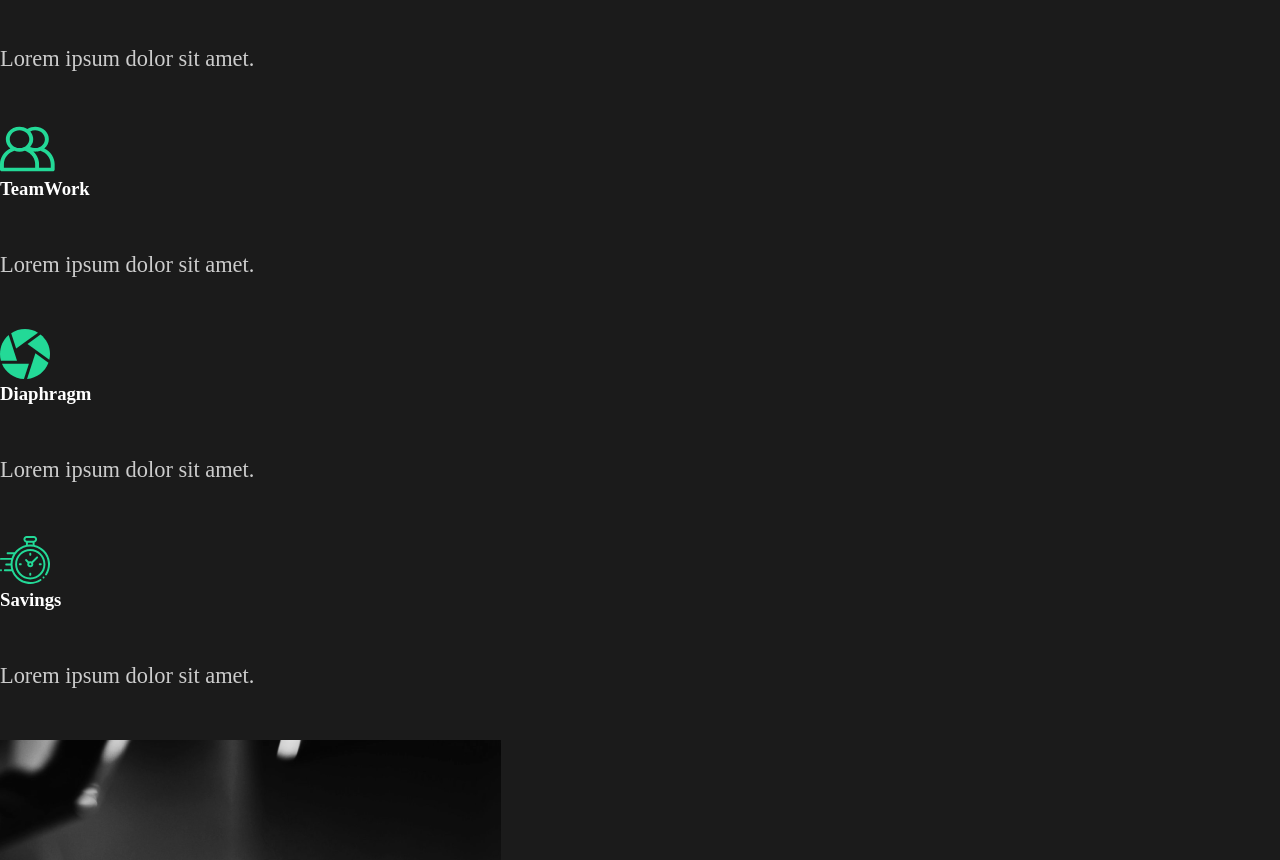
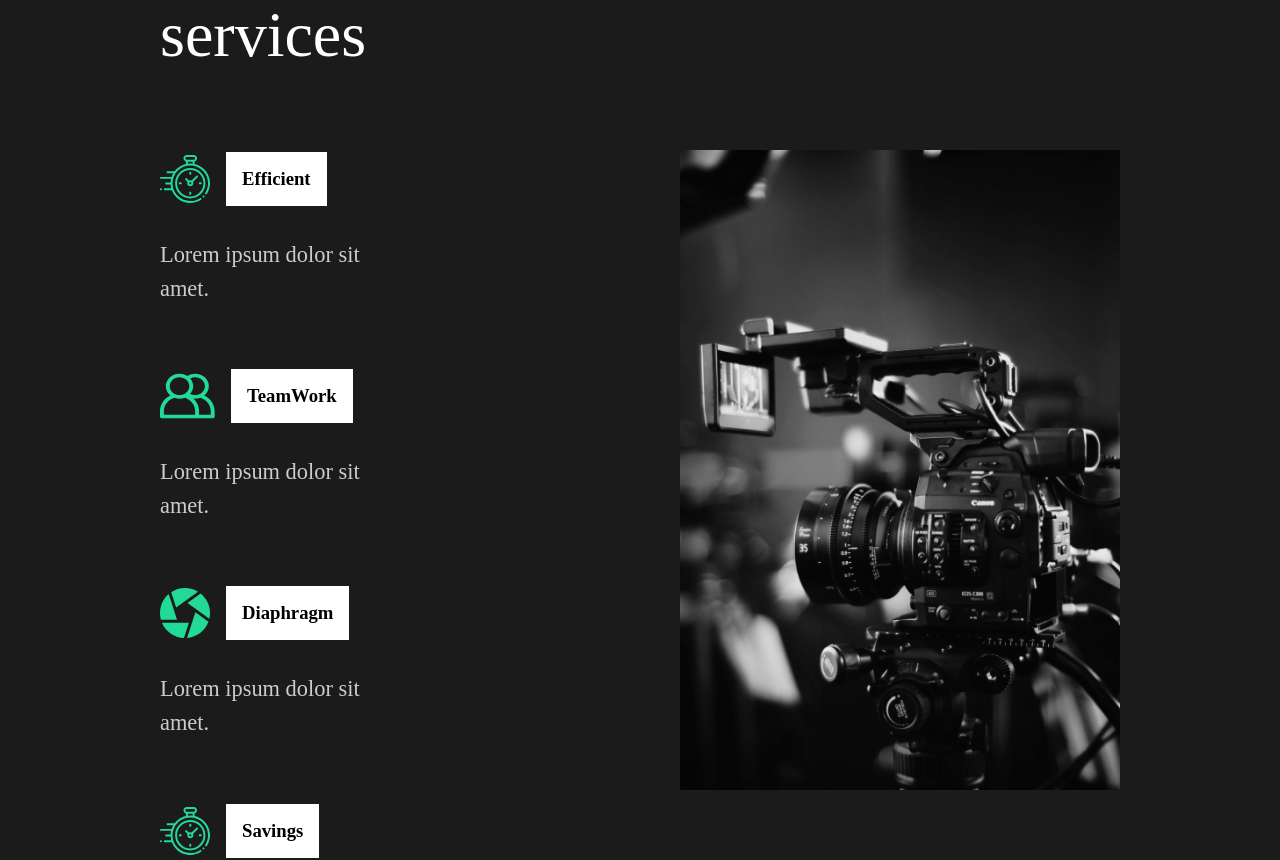
Before and after one commit to rawhite22/capture, a React (Create React App) app: page / in a window 1280 px wide. Shown: the part 960-1820 px from the top of the page. Built offline with nearby package versions, Linux system fonts and the light colour scheme.

Commit message:
6. Styling Services Section

```diff
--- a/src/components/AboutSection.js
+++ b/src/components/AboutSection.js
@@ -1,7 +1,8 @@
 import React from 'react';
 import home1 from '../img/home1.png';
-// styled
-import styled from 'styled-components';
+// styles
+import {About,Description,ImgContainer,Hide} from '../styles'
+
 
 const AboutSection = () => {
   return (
@@ -33,34 +34,6 @@ const AboutSection = () => {
   );
 };
 
-// styled components
-const About = styled.div`
-  min-height: 90vh;
-  display: flex;
-  align-items: center;
-  justify-content: space-between;
-  padding: 5rem 10rem;
-  color: white;
-`;
 
-const Description = styled.div`
-  flex: 1;
-  padding-right: 5rem;
-  h2 {
-    font-weight: lighter;
-  }
-`;
-const ImgContainer = styled.div`
-  flex: 1;
-  overflow: hidden;
-  img {
-    width: 100%;
-    height: 80vh;
-    object-fit: cover;
-  }
-`;
-const Hide = styled.div`
-  overflow: hidden;
-`;
 
 export default AboutSection;
--- a/src/components/ServicesSection.js
+++ b/src/components/ServicesSection.js
@@ -1,53 +1,85 @@
 import React from 'react';
+// style
+import styled from 'styled-components'
+// imgs
 import clock from '../img/clock.svg';
 import diaphragm from '../img/diaphragm.svg';
 import money from '../img/clock.svg';
 import teamwork from '../img/teamwork.svg';
 import home2 from '../img/home2.png';
 
+import {About, Description,ImgContainer,Hide} from '../styles'
+
 const ServicesSection = () => {
   return (
-    <div className='services'>
-      <div className='description'>
+    <Services>
+      <Description>
         <h2>
           High <span>quality</span> services
         </h2>
-        <div className='cards'>
-          <div className='card'>
+        <Cards>
+          <Card>
             <div className='icon'>
               <img src={clock} alt='clock' />
               <h3>Efficient</h3>
             </div>
             <p>Lorem ipsum dolor sit amet.</p>
-          </div>
-          <div className='card'>
+          </Card>
+          <Card>
             <div className='icon'>
               <img src={teamwork} alt='teamwork' />
               <h3>TeamWork</h3>
             </div>
             <p>Lorem ipsum dolor sit amet.</p>
-          </div>
-          <div className='card'>
+          </Card>
+          <Card>
             <div className='icon'>
               <img src={diaphragm} alt='phragm' />
               <h3>Diaphragm</h3>
             </div>
             <p>Lorem ipsum dolor sit amet.</p>
-          </div>
-          <div className='card'>
+          </Card>
+          <Card>
             <div className='icon'>
               <img src={money} alt='money' />
               <h3>Savings</h3>
             </div>
             <p>Lorem ipsum dolor sit amet.</p>
-          </div>
-        </div>
-      </div>
-      <div className='img'>
+          </Card>
+        </Cards>
+      </Description>
+      <ImgContainer>
         <img src={home2} alt='camera lens' />
-      </div>
-    </div>
+      </ImgContainer>
+    </Services>
   );
 };
 
+const Services = styled(About)`
+h2 {
+  padding-bottom: 5rem;
+}
+p {
+  width: 70%;
+  padding: 2rem 0rem 4rem 0rem;
+}
+`;
+const Cards = styled.div`
+ display: flex;
+ flex-wrap:wrap;
+`;
+const Card = styled.div`
+  flex-basis: 20rem;
+  .icon {
+    display: flex;
+    align-items: center;
+    h3 {
+      margin-left: 1rem;
+      background: white;
+      color: black;
+      padding: 1rem;
+    }
+  }
+`;
+
 export default ServicesSection;
--- /dev/null
+++ b/src/styles.js
@@ -0,0 +1,30 @@
+import styled from "styled-components";
+
+export const About = styled.div`
+  min-height: 90vh;
+  display: flex;
+  align-items: center;
+  justify-content: space-between;
+  padding: 5rem 10rem;
+  color: white;
+`;
+export const Description = styled.div`
+  flex: 1;
+  padding-right: 5rem;
+  h2 {
+    font-weight: lighter;
+  }
+`;
+export const ImgContainer = styled.div`
+  flex: 1;
+  overflow: hidden;
+  img {
+    width: 100%;
+    height: 80vh;
+    object-fit: cover;
+  }
+`;
+
+export const Hide = styled.div`
+  overflow: hidden;
+`;
```
